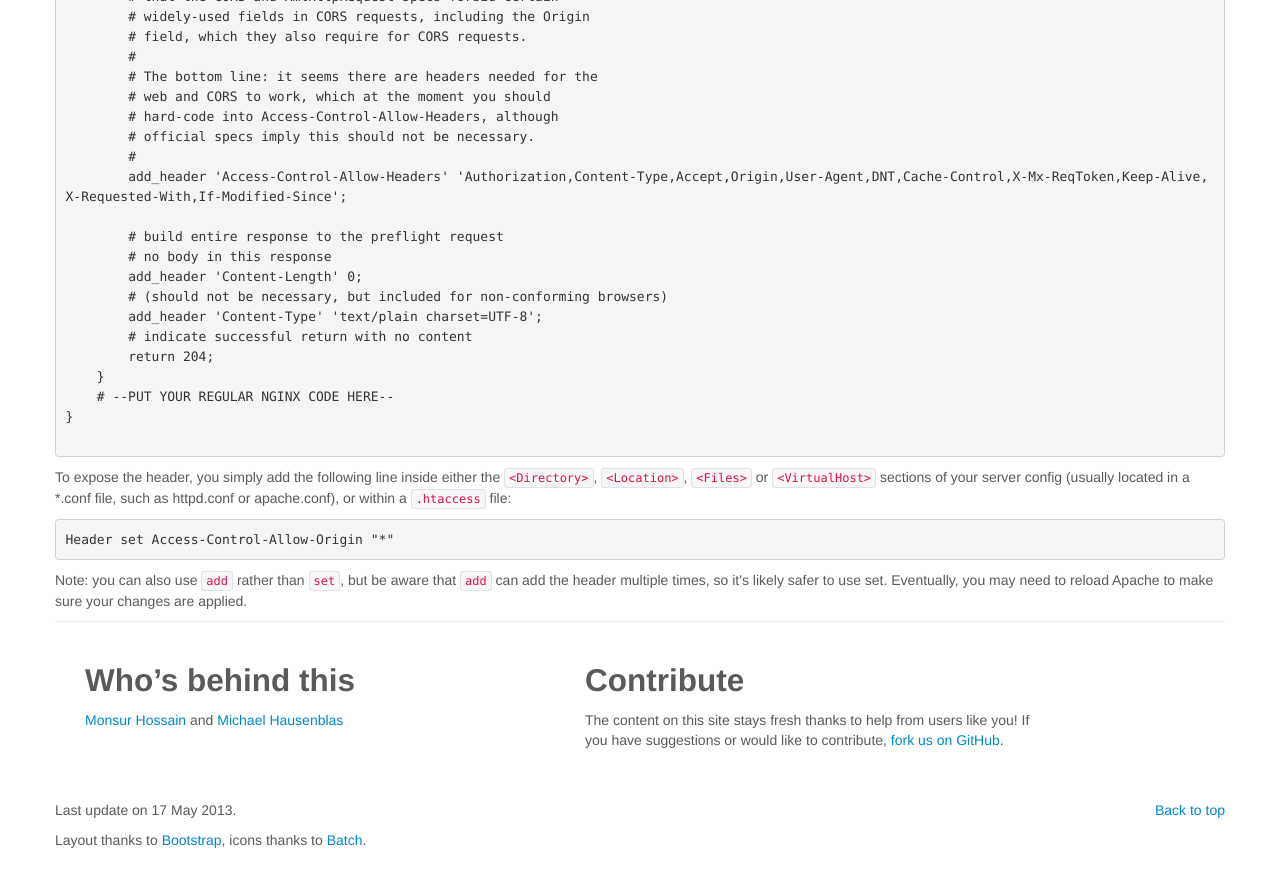
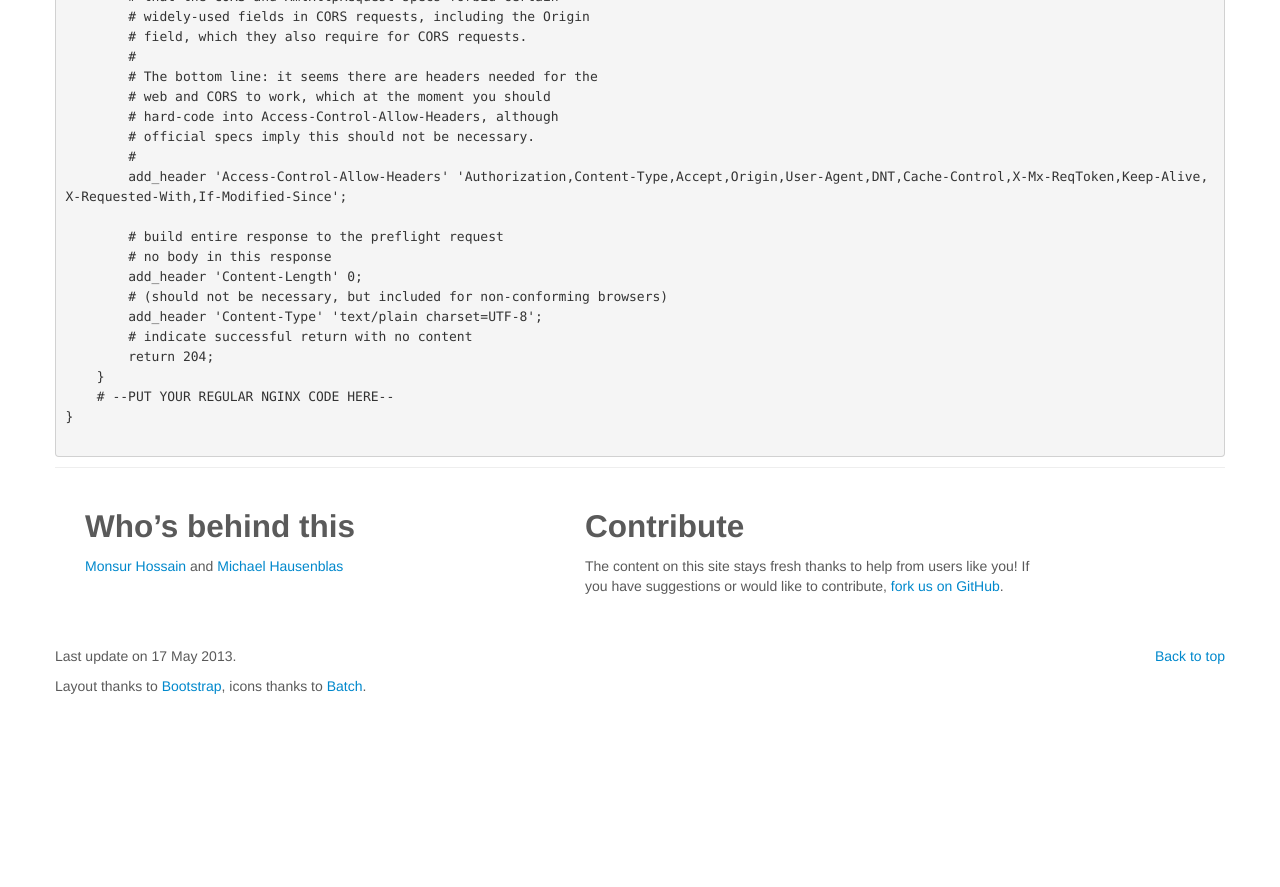
Before and after one commit to monsur/enable-cors.org, a Jekyll site: the page built from server_nginx.html, in a window 1280 px wide and 900 px high, scrolled down 4429 px. Shown: the top 887 px of the window. Built offline with Jekyll 4.4.1, drawn with Linux system fonts in a browser that asks for light colours; after the commit the page ends 5175 px from its top, so only the background shows below that.

Commit message:
Deleted accidental extra Apache details from the bottom of the page.

```diff
--- a/server_nginx.html
+++ b/server_nginx.html
@@ -246,13 +246,6 @@ location / {
     # --PUT YOUR REGULAR NGINX CODE HERE--
 }
     </pre>
-    <p>
-      To expose the header, you simply add the following line inside either the <code>&lt;Directory&gt;</code>, <code>&lt;Location&gt;</code>, <code>&lt;Files&gt;</code> or <code>&lt;VirtualHost&gt;</code> sections of your server config (usually located in a *.conf file, such as httpd.conf or apache.conf), or within a <code>.htaccess</code> file:
-    </p>
-    <pre class="code">Header set Access-Control-Allow-Origin "*"</pre>
-    <p class="note">
-      Note: you can also use <code>add</code> rather than <code>set</code>, but be aware that <code>add</code> can add the header multiple times, so it's likely safer to use set. Eventually, you may need to reload Apache to make sure your changes are applied.
-    </p>
 
   </section>
 </div>
```
